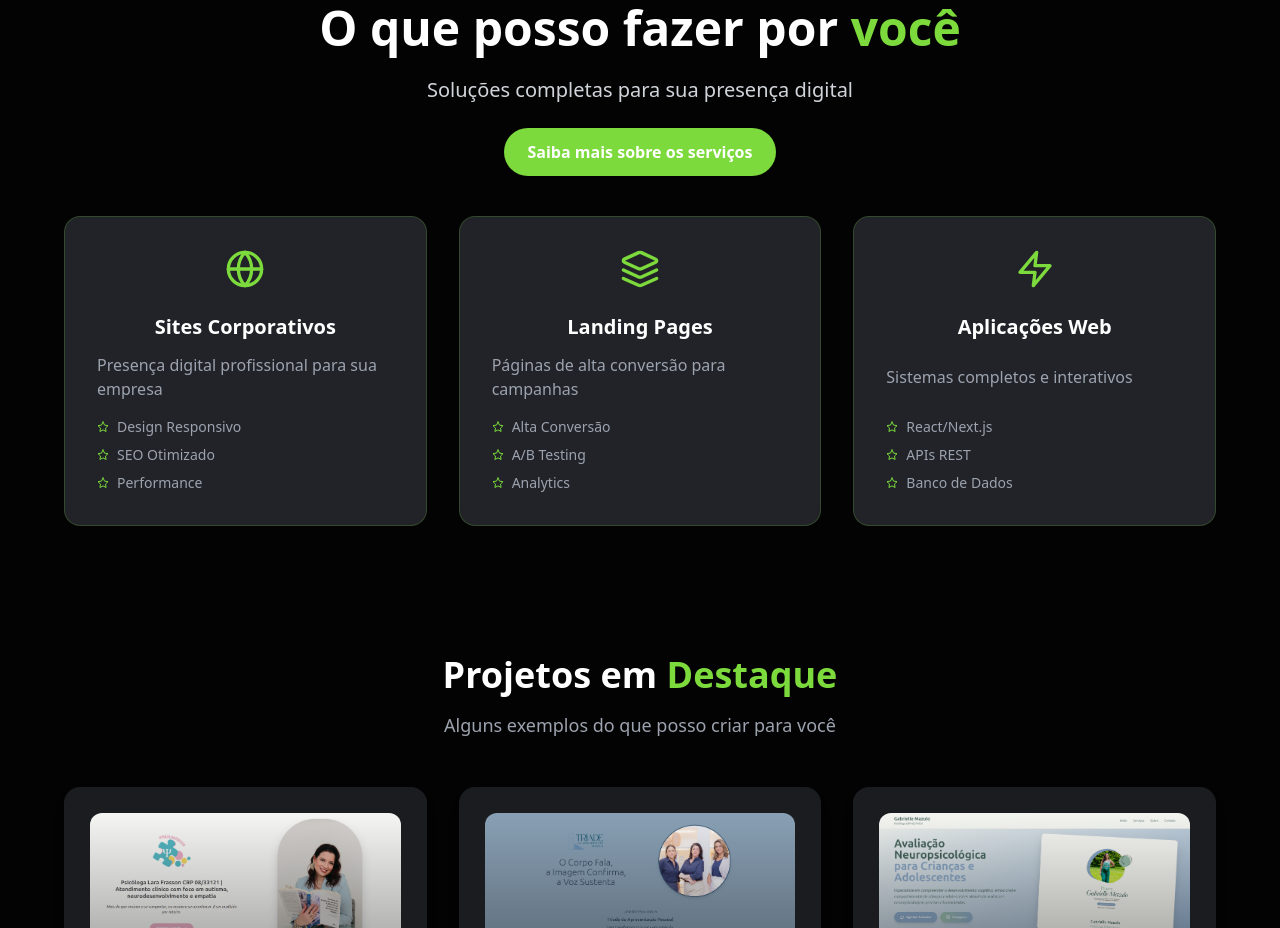
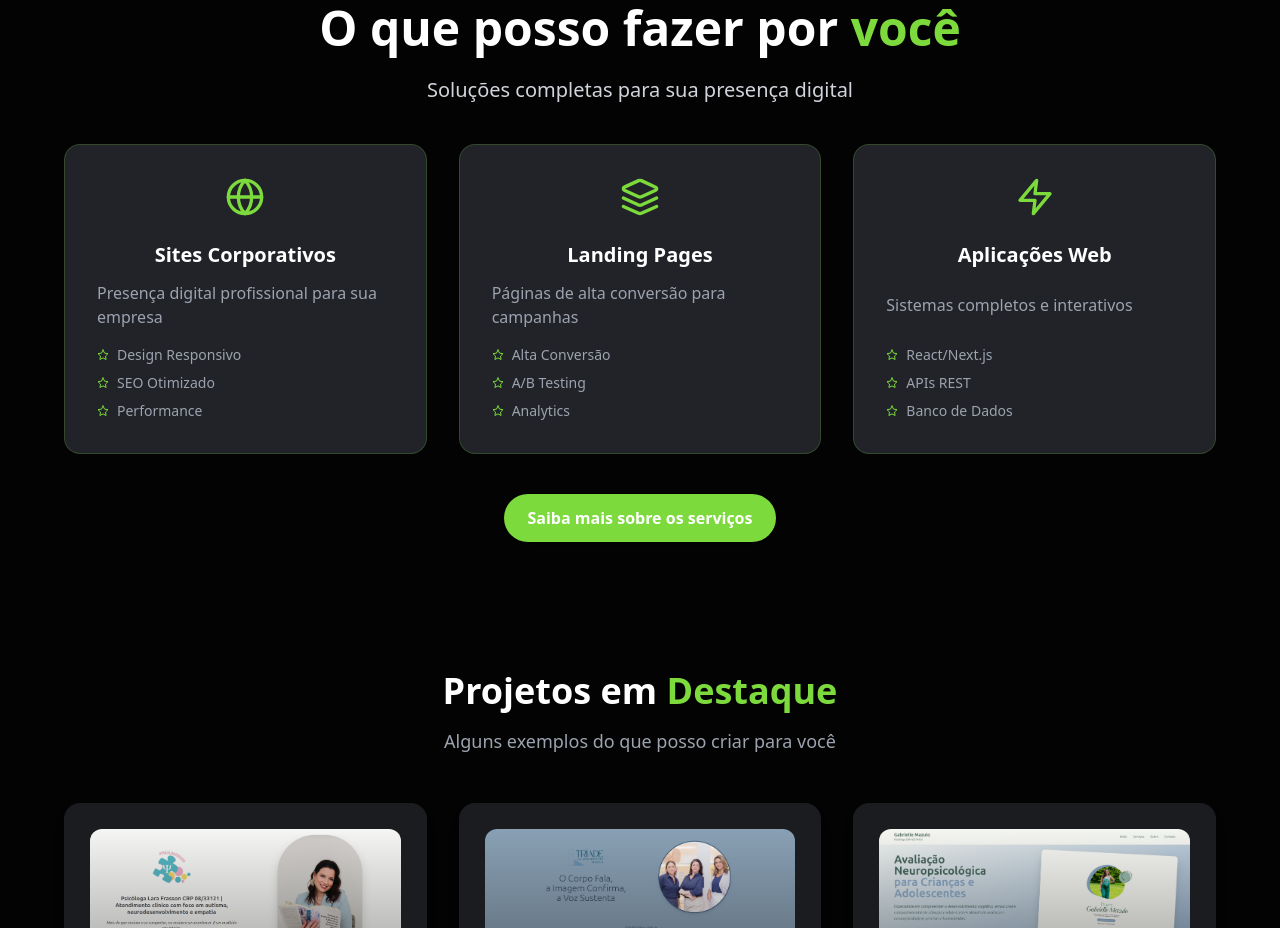
Before and after one commit to kainamf/dev-kainamf, a React (Create React App) app: page / in a window 1280 px wide. Shown: the part 1400-2328 px from the top of the page. Built offline with nearby package versions, Linux system fonts and the light colour scheme.

Commit message:
fix: relocate service link button for improved layout

```diff
--- a/src/components/home/ServicesSection/ServicesSection.tsx
+++ b/src/components/home/ServicesSection/ServicesSection.tsx
@@ -25,14 +25,7 @@ const ServicesSection: React.FC<ServicesSectionProps> = ({ services, theme, them
         <p className={`text-xl ${theme === 'light' ? 'text-gray-600' : 'text-gray-300'} max-w-2xl mx-auto`}>
           Soluções completas para sua presença digital
         </p>
-        <div className="mt-6">
-          <Link
-            to="/services"
-            className="inline-block bg-[#7CDA3D] text-white font-semibold px-6 py-3 rounded-full shadow hover:bg-[#6bb82f] transition-colors duration-300"
-          >
-            Saiba mais sobre os serviços
-          </Link>
-        </div>
+  {/* ...botão removido daqui... */}
       </div>
       <div className="grid md:grid-cols-3 gap-8">
         {services.map((service, index) => (
@@ -70,6 +63,14 @@ const ServicesSection: React.FC<ServicesSectionProps> = ({ services, theme, them
           </div>
         ))}
       </div>
+      <div className="mt-10 text-center">
+        <Link
+          to="/services"
+          className="inline-block bg-[#7CDA3D] text-white font-semibold px-6 py-3 rounded-full shadow hover:bg-[#6bb82f] transition-colors duration-300"
+        >
+          Saiba mais sobre os serviços
+        </Link>
+      </div>
     </div>
   </section>
 );
```
